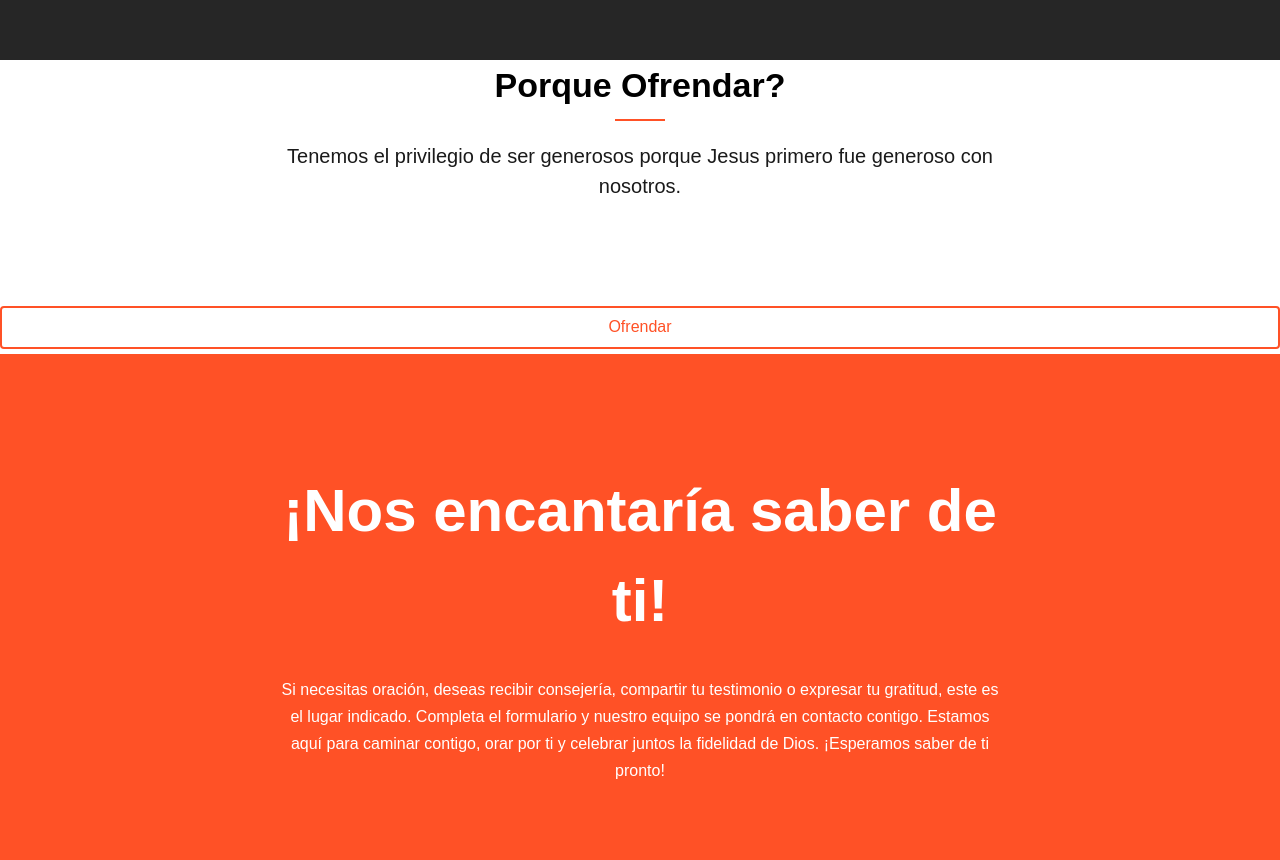
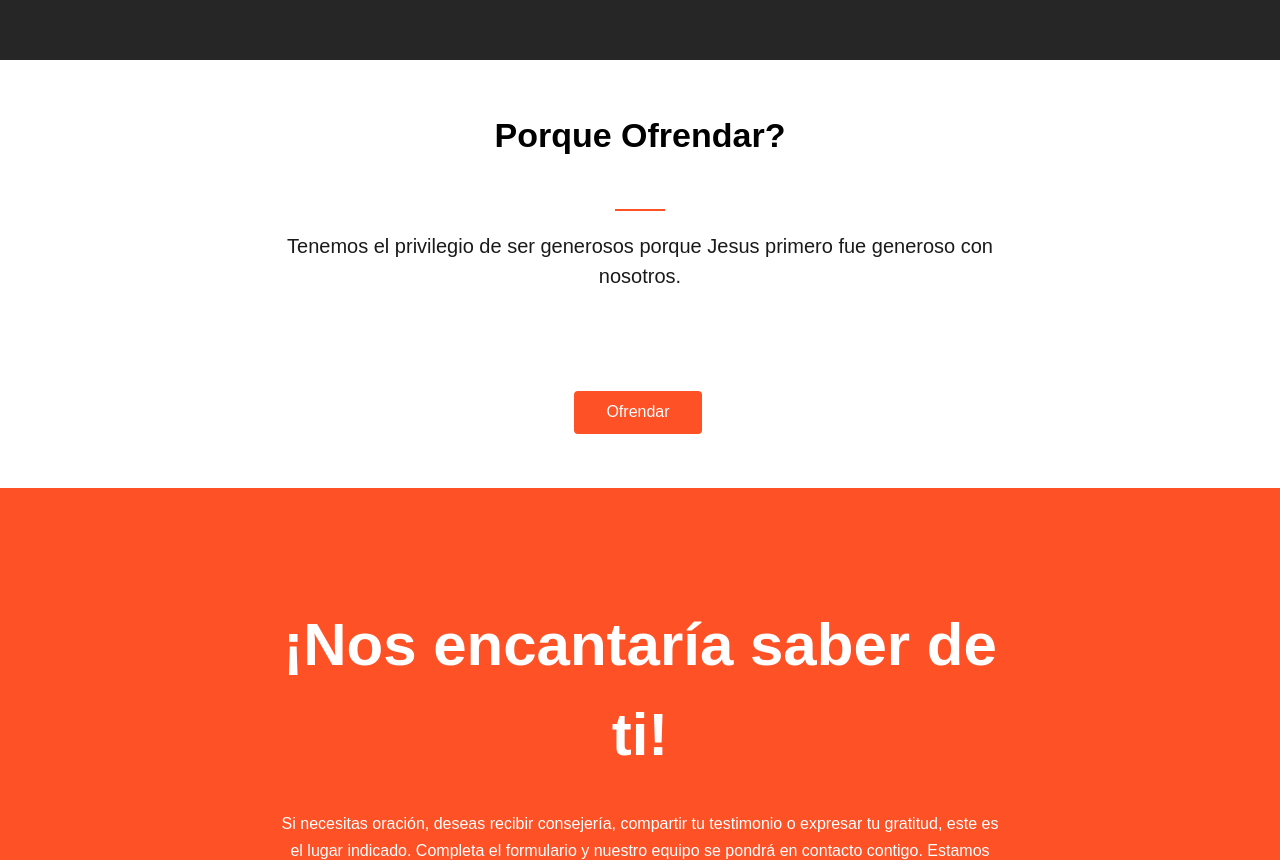
Before and after one commit to gdanny94/project-hope, a website: page index.html in a window 1280 px wide. Shown: the part 5363-6223 px from the top of the page. Drawn offline with Linux system fonts and the light colour scheme; files whose address does not match are found by name.

Commit message:
updated offering button

```diff
--- a/css/style.css
+++ b/css/style.css
@@ -2509,6 +2509,9 @@ input[type="radio"] + label:before {
   text-align: left;
 }
 
-.btn-donation {
-  margin: 5px auto;
-}
+.btn-donation a{
+display: flex;
+justify-content: center;
+align-items: center;
+padding-bottom: 50px;
+}
--- a/index.html
+++ b/index.html
@@ -402,14 +402,14 @@
 	 <div class="gtco-container" data-section="blocky">
 		<div class="row">
 			<div class="col-md-8 col-md-offset-2 text-center gtco-heading">
-				<h2>Porque Ofrendar?
+				<h2 style="padding: 50px;">Porque Ofrendar?
 				</h2>
 				<p>Tenemos el privilegio de ser generosos porque Jesus primero fue generoso con nosotros.</p>
 			</div>
 		</div>
 	</div>
 	 <div class="btn-donation">
-		<a href="https://www.paypal.com/donate/?hosted_button_id=FR9S3CPZPGQRY" target="_blank"><button class="btn btn-outline btn-soft btn-primary btn-block" type="button">Ofrendar</button></a>
+		<a href="https://www.paypal.com/donate/?hosted_button_id=FR9S3CPZPGQRY" target="_blank"><button class="btn btn-primary btn-wide" type="button" width="500px">Ofrendar</button></a>
 	 </div>
 	<!-- Contact form -->
 	<div id="gtco-subscribe" data-section="contact">
```
